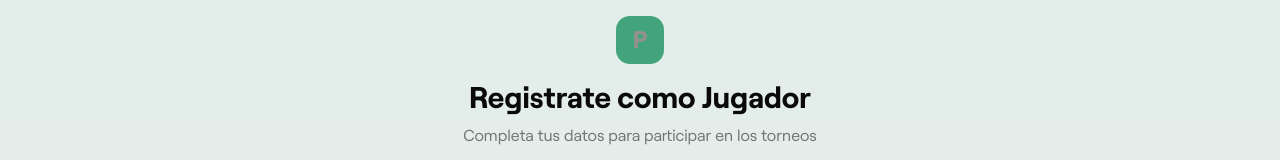
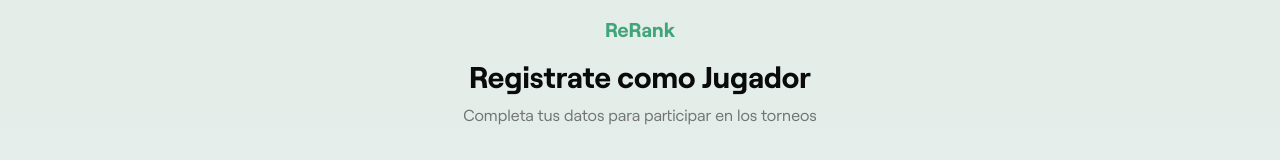
Before and after one commit to santimart/padel-cms, a Next.js app: page /register-player/public in a window 1280 px wide. Shown: the top 160 px of the page. Built offline with nearby package versions, Linux system fonts and the light colour scheme; no server answers.

Commit message:
style: Update branding text and styling on the player registration page.

```diff
--- a/app/register-player/public/page.tsx
+++ b/app/register-player/public/page.tsx
@@ -166,8 +166,8 @@ export default function PublicRegisterPlayerPage() {
     <div className="min-h-screen flex flex-col items-center justify-center p-4">
       <div className="w-full max-w-lg">
         <div className="text-center mb-8">
-          <div className="h-12 w-12 rounded-xl bg-primary flex items-center justify-center mx-auto mb-4">
-            <span className="text-2xl font-bold text-primary-foreground">P</span>
+          <div className=" flex items-center justify-center mx-auto mb-4">
+            <span className="text-xl font-bold text-primary">ReRank</span>
           </div>
           <h1 className="text-3xl font-bold mb-2">Registrate como Jugador</h1>
           <p className="text-muted-foreground">
```
